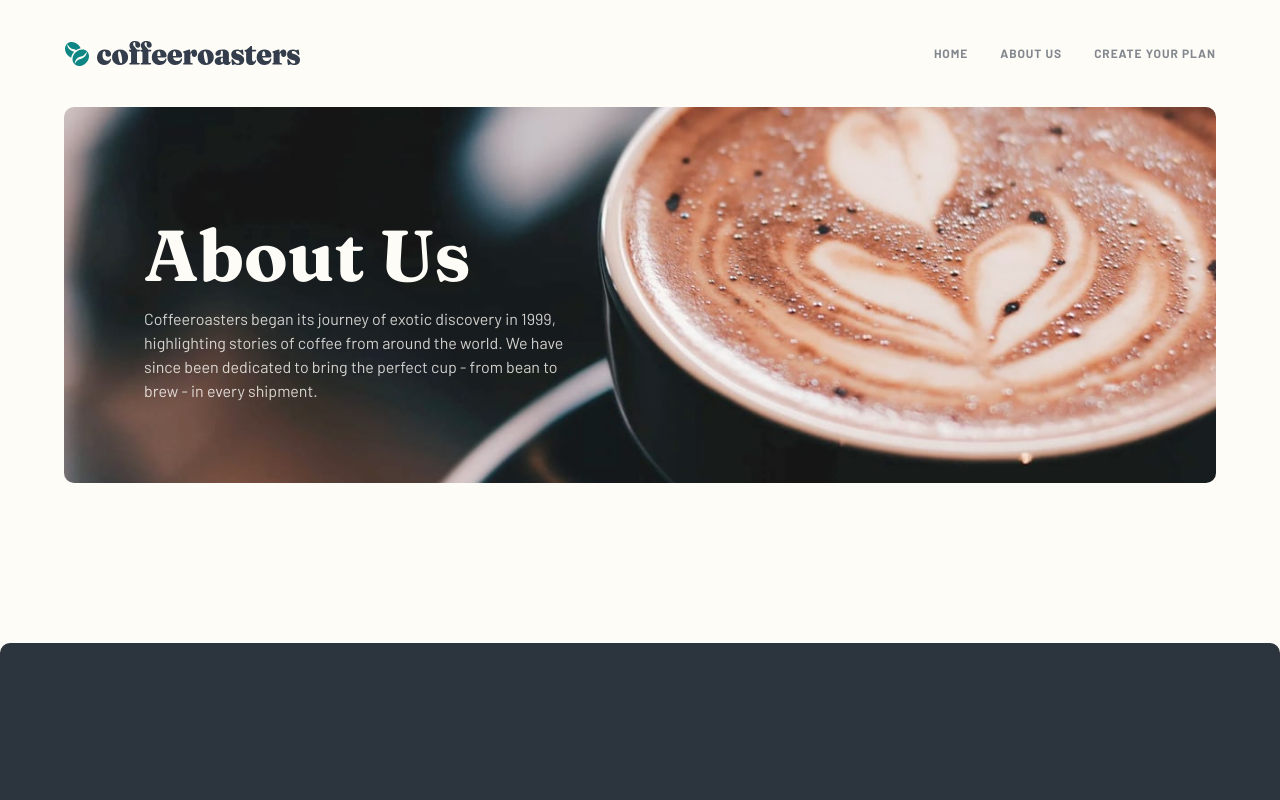
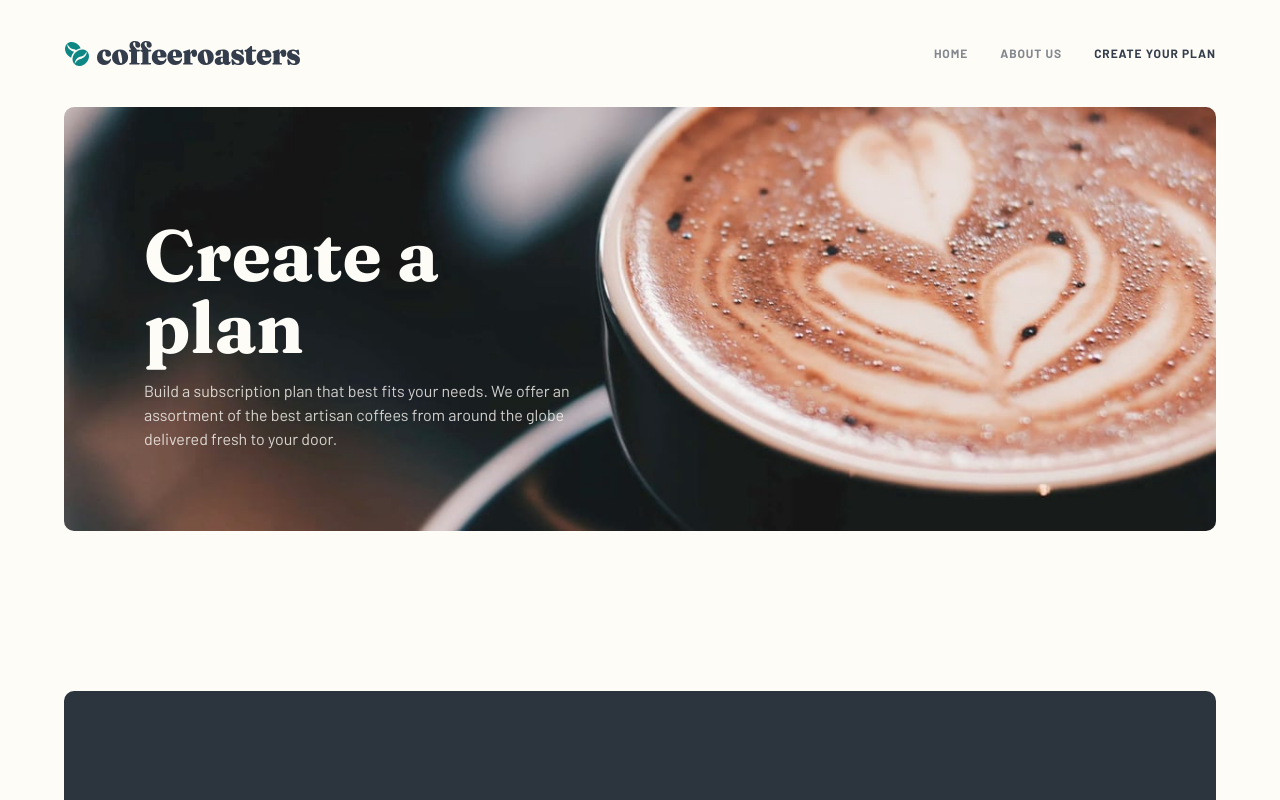
Before and after one commit to zetmosoma10/coffee-roasters, a React (Vite) app: page /plan in a window 1280 px wide. Shown: the top 800 px of the page. Built offline with nearby package versions, Linux system fonts and the light colour scheme.

Commit message:
add some small implementation to beef up the website

```diff
--- a/package.json
+++ b/package.json
@@ -10,6 +10,7 @@
     "preview": "vite preview"
   },
   "dependencies": {
+    "@types/react-router-dom": "^5.3.3",
     "react": "^18.2.0",
     "react-dom": "^18.2.0",
     "react-icons": "^5.2.1",
--- a/src/App.tsx
+++ b/src/App.tsx
@@ -3,10 +3,12 @@ import Layout from "./pages/Layout";
 import Home from "./pages/Home";
 import About from "./pages/About";
 import Plan from "./pages/Plan";
+import ScrollToTop from "./components/ScrollToTop";
 
 function App() {
   return (
     <BrowserRouter>
+      <ScrollToTop />
       <Routes>
         <Route path="/" element={<Layout />}>
           <Route index element={<Home />} />
--- a/src/components/NavBar.tsx
+++ b/src/components/NavBar.tsx
@@ -1,5 +1,5 @@
 import { useEffect, useState } from "react";
-import { Link } from "react-router-dom";
+import { Link, NavLink } from "react-router-dom";
 import Logo from "./Logo";
 import hamburgerIcon from "../assets/shared/mobile/icon-hamburger.svg";
 import closeIcon from "../assets/shared/mobile/icon-close.svg";
@@ -20,6 +20,10 @@ const NavBar = () => {
     if (toggleNav) document.body.classList.add("disable-scroll");
     if (!toggleNav) document.body.classList.remove("disable-scroll");
   }, [toggleNav]);
+
+  const activeLink: React.CSSProperties = {
+    color: "#333D4B",
+  };
 
   return (
     <header>
@@ -47,19 +51,31 @@ const NavBar = () => {
              lg:space-x-8 text-grey uppercase font-bold"
         >
           <li>
-            <Link to="/" className="font-barlow hover:text-dark_grey">
+            <NavLink
+              style={({ isActive }) => (isActive ? activeLink : undefined)}
+              to="/"
+              className="font-barlow hover:text-dark_grey"
+            >
               home
-            </Link>
+            </NavLink>
           </li>
           <li>
-            <Link to="about" className="font-barlow hover:text-dark_grey">
+            <NavLink
+              style={({ isActive }) => (isActive ? activeLink : undefined)}
+              to="about"
+              className="font-barlow hover:text-dark_grey"
+            >
               about us
-            </Link>
+            </NavLink>
           </li>
           <li>
-            <Link to="plan" className="font-barlow hover:text-dark_grey">
+            <NavLink
+              style={({ isActive }) => (isActive ? activeLink : undefined)}
+              to="plan"
+              className="font-barlow hover:text-dark_grey"
+            >
               create your plan
-            </Link>
+            </NavLink>
           </li>
         </ul>
       </nav>
--- /dev/null
+++ b/src/components/ScrollToTop.tsx
@@ -0,0 +1,14 @@
+import { useEffect } from "react";
+import { useLocation } from "react-router-dom";
+
+const ScrollToTop = () => {
+  const { pathname } = useLocation();
+
+  useEffect(() => {
+    window.scrollTo(0, 0);
+  }, [pathname]);
+
+  return null;
+};
+
+export default ScrollToTop;
--- a/src/pages/Plan.tsx
+++ b/src/pages/Plan.tsx
@@ -4,14 +4,12 @@ import PlanHero from "../sections/plan/PlanHero";
 
 const Plan = () => {
   return (
-    <div>
-      <div className="max-container">
-        <PlanHero />
-      </div>
+    <div className="max-container">
+      <PlanHero />
       <div className="mt-28 md:mt-36 lg:mt-40">
         <HowItWorkDark />
       </div>
-      <div className="max-container my-28 md:my-36 lg:my-40">
+      <div className="my-28 md:my-36 lg:my-40">
         <OrderCoffee />
       </div>
     </div>
--- a/src/sections/Collections.tsx
+++ b/src/sections/Collections.tsx
@@ -4,7 +4,7 @@ const Collections = () => {
   return (
     <div className=" text-center sm:text-left lg:text-center">
       <h2
-        className="font-bold text-center tracking-wide   text-3xl sm:text-8xl lg:text-[150px] bg-clip-text
+        className="font-bold text-center tracking-wide   text-5xl sm:text-8xl lg:text-[150px] bg-clip-text
       text-transparent gradient-text sm:mb-[-30px] whitespace-nowrap"
       >
         our collection
--- a/src/sections/WhyChooseUs.tsx
+++ b/src/sections/WhyChooseUs.tsx
@@ -4,7 +4,7 @@ import { whyChooseUsData } from "../constance";
 const WhyChooseUs = () => {
   return (
     <div className=" text-light_cream bg-dark_grey rounded-lg pt-16 pb-52  relative">
-      <div className="text-center max-w-[540px] mx-auto mb-16 md:mb-[70px]">
+      <div className="text-center max-w-[540px] mx-auto mb-16 md:mb-[70px] px-4">
         <h2 className="font-bold text-3xl lg:text-10">Why choose us?</h2>
         <p className="text-sm lg:text-base opacity-80 mt-6">
           A large part of our role is choosing which particular coffees will be
--- a/src/sections/plan/PlanHero.tsx
+++ b/src/sections/plan/PlanHero.tsx
@@ -6,13 +6,13 @@ const PlanHero = () => {
     >
       <div className="md:max-w-[398px] md:max-w-[445px]">
         <h1 className="text-4xl md:text-5xl lg:text-7xl font-bold ">
-          About Us
+          Create a plan
         </h1>
         <p className="opacity-80 text-sm lg:text-base mt-4">
-          Coffeeroasters began its journey of exotic discovery in 1999,
-          highlighting stories of coffee from around the world. We have since
-          been dedicated to bring the perfect cup - from bean to brew - in every
-          shipment.
+          Build a subscription plan that best fits your needs. We offer an
+                  assortment of the best artisan coffees
+         from around the globe delivered
+          fresh to your door.
         </p>
       </div>
     </div>
```
Also changed, not shown: 1 other file (tests, documents, lock files or other folders).
